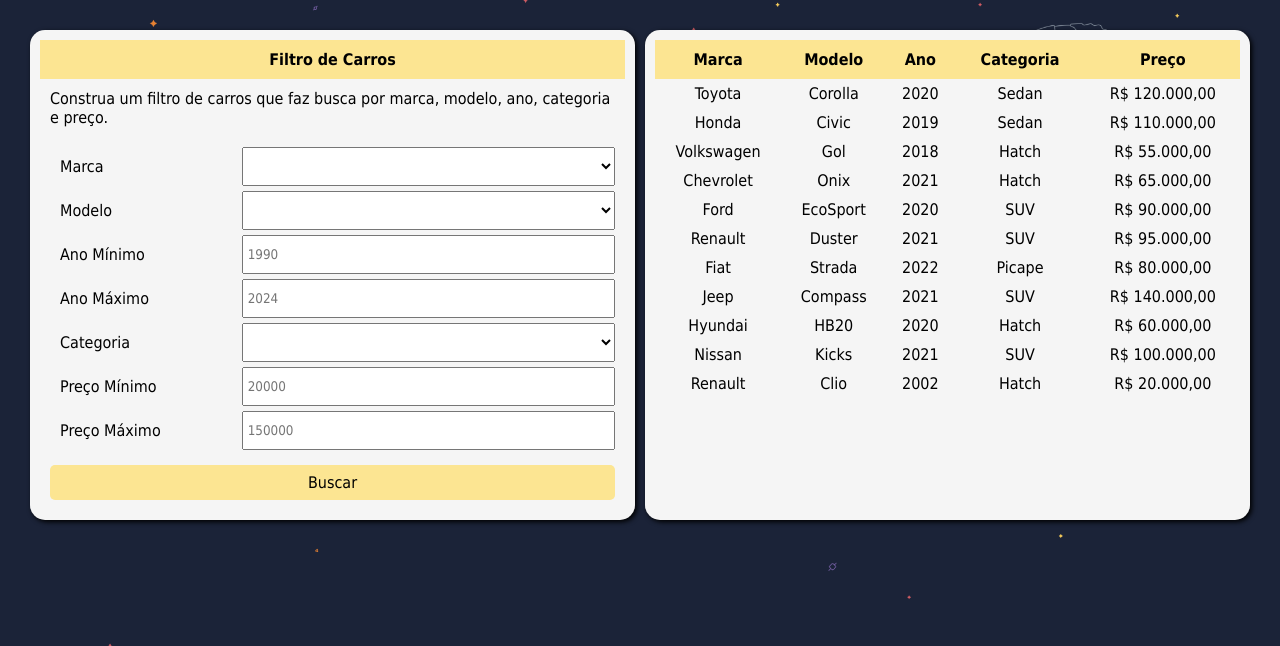
After one commit to melperdomo/treinamento-php, a PHP site: page /13-classes/buscador/Filtro.php in a window 1280 px wide. The commit adds this page. Shown: the top 646 px of the page. Run offline with PHP 8.4, Linux system fonts and the light colour scheme.

Commit message:
finalizando super filtro

```diff
--- a/exercicios/13-classes/buscador/Buscador.php
+++ b/exercicios/13-classes/buscador/Buscador.php
@@ -1,99 +1,22 @@
 <?php
+
+define("CARROS" , include "Carros.php");
+
 class Buscador
 {
-    const CARROS = [
-        [
-            'marca' => 'Toyota',
-            'modelo' => 'Corolla',
-            'ano' => 2020,
-            'categoria' => 'Sedan',
-            'preco' => 120000.00
-        ],
-        [
-            'marca' => 'Honda',
-            'modelo' => 'Civic',
-            'ano' => 2019,
-            'categoria' => 'Sedan',
-            'preco' => 110000.00
-        ],
-        [
-            'marca' => 'Volkswagen',
-            'modelo' => 'Gol',
-            'ano' => 2018,
-            'categoria' => 'Hatch',
-            'preco' => 55000.00
-        ],
-        [
-            'marca' => 'Chevrolet',
-            'modelo' => 'Onix',
-            'ano' => 2021,
-            'categoria' => 'Hatch',
-            'preco' => 65000.00
-        ],
-        [
-            'marca' => 'Ford',
-            'modelo' => 'EcoSport',
-            'ano' => 2020,
-            'categoria' => 'SUV',
-            'preco' => 90000.00
-        ],
-        [
-            'marca' => 'Renault',
-            'modelo' => 'Duster',
-            'ano' => 2021,
-            'categoria' => 'SUV',
-            'preco' => 95000.00
-        ],
-        [
-            'marca' => 'Fiat',
-            'modelo' => 'Strada',
-            'ano' => 2022,
-            'categoria' => 'Picape',
-            'preco' => 80000.00
-        ],
-        [
-            'marca' => 'Jeep',
-            'modelo' => 'Compass',
-            'ano' => 2021,
-            'categoria' => 'SUV',
-            'preco' => 140000.00
-        ],
-        [
-            'marca' => 'Hyundai',
-            'modelo' => 'HB20',
-            'ano' => 2020,
-            'categoria' => 'Hatch',
-            'preco' => 60000.00
-        ],
-        [
-            'marca' => 'Nissan',
-            'modelo' => 'Kicks',
-            'ano' => 2021,
-            'categoria' => 'SUV',
-            'preco' => 100000.00
-        ],
-        [
-            'marca' => 'Renault',
-            'modelo' => 'Clio',
-            'ano' => 2002,
-            'categoria' => 'Hatch',
-            'preco' => 20000.00
-        ],
-    ];
-
     static function filtraMarca(string $marca):array
     {
         // $marcas_carros = [];
-        // foreach (static::CARROS as $carro) {
+        // foreach (CARROS as $carro) {
         //     if ($carro['marca'] == $marca) {
         //         $marcas_carros[] = $carro;
         //     }
         // }
         // return $marcas_carros;
         if (empty($marca)) {
-            return static::CARROS;
+            return CARROS;
         }
-        return array_filter(static::CARROS, function($carro) use($marca) {
+        return array_filter(CARROS, function($carro) use($marca) {
             return ($carro['marca'] == $marca);
             // uma verificação com o array filter me retorna um resultado boleano true or false
         });
@@ -102,16 +25,16 @@ class Buscador
     static function filtraModelo(string $modelo):array
     {
         // $modelo_Carros = [];
-        // foreach (static::CARROS as $carro) {
+        // foreach (CARROS as $carro) {
         //     if ($carro['modelo'] == $modelo) {
         //         $modelo_Carros[] = $carro;
         //     }
         // }
         // return $modelo_Carros;
         if (empty($modelo)){
-            return static::CARROS;
+            return CARROS;
         }
-        return array_filter(static::CARROS, function($carro) use($modelo) {
+        return array_filter(CARROS, function($carro) use($modelo) {
             return ($carro['modelo'] == $modelo);
         });
     }
@@ -119,16 +42,16 @@ class Buscador
     static function filtraCategoria(string $categoria):array
     {
         // $categoria_carros = [];
-        // foreach (static::CARROS as $carro) {
+        // foreach (CARROS as $carro) {
         //     if ($carro['categoria'] == $categoria) {
         //         $categoria_carros[] = $carro;
         //     }
         // }
         // return $categoria_carros;
         if (empty($categoria)){
-            return static::CARROS;
+            return CARROS;
         }
-        return array_filter(static::CARROS, function($carro) use($categoria) {
+        return array_filter(CARROS, function($carro) use($categoria) {
             return ($carro['categoria'] == $categoria);
         });
     }
@@ -136,16 +59,16 @@ class Buscador
     static function filtraPrecoMin(float $preco_min):array
     {
         // $preco_carros = [];
-        // foreach (static::CARROS as $carro) {
+        // foreach (CARROS as $carro) {
         //     if ($carro['preco'] >= $preco_min && $carro['preco'] <= $preco_max) {
         //         $preco_carros[] = $carro;
         //     }
         // }
         // return $preco_carros;
         if (empty($preco_min)){
-            return static::CARROS;
+            return CARROS;
         }
-        return array_filter(static::CARROS, function($carro) use($preco_min) {
+        return array_filter(CARROS, function($carro) use($preco_min) {
             return ($carro['preco'] >= $preco_min);
         });
     }
@@ -153,9 +76,9 @@ class Buscador
     static function filtraPrecoMax(float $preco_max):array
     {
         if (empty($preco_max)){
-            return static::CARROS;
+            return CARROS;
         }
-        return array_filter(static::CARROS, function ($carro) use($preco_max) {
+        return array_filter(CARROS, function ($carro) use($preco_max) {
             return ($carro['preco'] <= $preco_max);
         });
     }
@@ -163,16 +86,16 @@ class Buscador
     static function filtraAnoMin(int $ano_min):array
     {
         // $ano_carros = [];
-        // foreach (static::CARROS as $carro) {
+        // foreach (CARROS as $carro) {
         //     if ($carro['ano'] >= $ano_min && $carro['ano'] <= $ano_max) {
         //         $ano_carros[] = $carro;
         //     }
         // }
         // return $ano_carros;
         if (empty($ano_min)) {
-            return static::CARROS;
+            return CARROS;
         }
-        return array_filter(static::CARROS, function($carro) use($ano_min) {
+        return array_filter(CARROS, function($carro) use($ano_min) {
             return ($carro['ano'] >= $ano_min);
         });
     }
@@ -180,9 +103,9 @@ class Buscador
     static function filtraAnoMax(int $ano_max):array
     {
         if (empty($ano_max)) {
-            return static::CARROS;
+            return CARROS;
         }
-        return array_filter(static::CARROS, function($carro) use($ano_max) {
+        return array_filter(CARROS, function($carro) use($ano_max) {
             return ($carro['ano'] <= $ano_max);
         });
     }
@@ -195,7 +118,7 @@ class Buscador
         $carros_do_preco_max = static::filtraPrecoMax($preco_max);
         $carros_do_ano_min = static::filtraAnoMin($ano_min);
         $carros_do_ano_max = static::filtraAnoMax($ano_max);
-        $carros_encontrados = array_filter(static::CARROS, function($carro) use($carros_da_marca, $carros_do_modelo, $carros_da_categoria, $carros_do_preco_min, $carros_do_preco_max, $carros_do_ano_min, $carros_do_ano_max) {
+        $carros_encontrados = array_filter(CARROS, function($carro) use($carros_da_marca, $carros_do_modelo, $carros_da_categoria, $carros_do_preco_min, $carros_do_preco_max, $carros_do_ano_min, $carros_do_ano_max) {
             if (in_array($carro, $carros_da_marca) && in_array($carro, $carros_do_modelo) && in_array($carro, $carros_da_categoria) && in_array($carro, $carros_do_preco_min) && in_array($carro, $carros_do_preco_max) && in_array($carro, $carros_do_ano_min) && in_array($carro, $carros_do_ano_max)) {
                 return true;
             } else {
--- a/exercicios/13-classes/buscador/Carros.php
+++ b/exercicios/13-classes/buscador/Carros.php
@@ -1,110 +1,80 @@
 <?php
-include "Buscador.php";
-$marca = @$_GET['marca'] ?? '';
-$modelo = @$_GET['modelo'] ?? '';
-$ano_min = intval(@$_GET['ano-min']) ?? 0;
-$ano_max = intval(@$_GET['ano-max']) ?? 0;
-$categoria = @$_GET['categoria'] ?? '';
-$preco_min = floatval(@$_GET['preco-min']) ?? 0;
-$preco_max = floatval(@$_GET['preco-max']) ?? 0;
-?>
-<!DOCTYPE html>
-<html lang="pt-br">
-
-<head>
-    <meta charset="UTF-8">
-    <meta name="viewport" content="width=device-width, initial-scale=1.0">
-    <title>Carros</title>
-    <link rel="stylesheet" href="style/style.css">
-</head>
-
-<body>
-    <div class="conteiner">
-        <div class="buscador">
-            <h1>Filtro de Carros</h1>
-            <p>Construa um filtro de carros que faz busca por marca, modelo, ano, categoria e preço.</p>
-            <form class="buscador-opcoes">
-
-            <label for="marca">Marca </label>
-                <select class="buscador-item" name="marca" id="marca">
-                    <option value=""></option>
-                    <option value="Toyota">Toyota</option>
-                    <option value="Volkswagen">Volkswagen</option>
-                    <option value="Honda">Honda</option>
-                    <option value="Chevrolet">Chevrolet</option>
-                    <option value="Ford">Ford</option>
-                    <option value="Renault">Renault</option>
-                    <option value="Fiat">Fiat</option>
-                    <option value="Jeep">Jeep</option>
-                    <option value="Hyundai">Hyundai</option>
-                    <option value="Nissan">Nissan</option>
-                </select>
-
-
-                <label for="modelo">Modelo </label>
-                <select class="buscador-item" name="modelo" id="modelo">
-                    <option value=""></option>
-                    <option value="Corolla">Corolla</option>
-                    <option value="Civic">Civic</option>
-                    <option value="Gol">Gol</option>
-                    <option value="Onix">Onix</option>
-                    <option value="EcoSport">EcoSport</option>
-                    <option value="Duster">Duster</option>
-                    <option value="Strada">Strada</option>
-                    <option value="Compass">Compass</option>
-                    <option value="HB20">HB20</option>
-                    <option value="Kicks">Kicks</option>
-                </select>
-
-
-                <label for="ano-min">Ano Mínimo </label>
-                <input class="buscador-item-number" type="number" id="ano-min" name="ano-min" step="1" min="1990" max="2024" placeholder="1990">
-
-
-                <label for="ano-max">Ano Máximo </label>
-                <input class="buscador-item-number" type="number" id="ano-max" name="ano-max" step="1" min="1990" max="2024" placeholder="2024">
-
-                <label for="categoria">Categoria </label>
-                <select class="buscador-item" name="categoria" id="categoria">
-                    <option value=""></option>
-                    <option value="Sedan">Sedan</option>
-                    <option value="Hatch">Hatch</option>
-                    <option value="SUV">SUV</option>
-                    <option value="Picape">Picape</option>
-                </select>
-
-
-                <label for="preco-min">Preço Mínimo </label>
-                <input class="buscador-item-number" type="number" id="preco-min" name="preco-min" step="0.5" min="0" placeholder="20000">
-
-                <label for="preco-max">Preço Máximo </label>
-                <input class="buscador-item-number" type="number" id="preco-max" name="preco-max" step="0.5" min="0" placeholder="150000">
-
-                <button type="submit"> Buscar </button>
-        </form>
-        </div>
-        <div class="buscador">
-            <?php $carros = Buscador::filtrar($marca, $modelo, $categoria, $preco_min, $preco_max, $ano_min, $ano_max) ?>
-            <table class="buscador-resultados">
-                <tr>
-                    <th>Marca</th>
-                    <th>Modelo</th>
-                    <th>Ano</th>
-                    <th>Categoria</th>
-                    <th class="col-preco">Preço</th>
-                </tr>
-                <?php foreach ($carros as $carro): ?>
-                    <tr>
-                        <td><?php echo $carro['marca'] ?></td>
-                        <td><?php echo $carro['modelo'] ?></td>
-                        <td><?php echo $carro['ano'] ?></td>
-                        <td><?php echo $carro['categoria'] ?></td>
-                        <td class="col-preco"><?php echo "R$ " . number_format($carro['preco'], 2, ',','.')?></td>
-                    </tr>
-                <?php endforeach ?>
-            </table>
-        </div>
-    </div>
-</body>
-
-</html>
+return [
+    [
+        'marca' => 'Toyota',
+        'modelo' => 'Corolla',
+        'ano' => 2020,
+        'categoria' => 'Sedan',
+        'preco' => 120000.00
+    ],
+    [
+        'marca' => 'Honda',
+        'modelo' => 'Civic',
+        'ano' => 2019,
+        'categoria' => 'Sedan',
+        'preco' => 110000.00
+    ],
+    [
+        'marca' => 'Volkswagen',
+        'modelo' => 'Gol',
+        'ano' => 2018,
+        'categoria' => 'Hatch',
+        'preco' => 55000.00
+    ],
+    [
+        'marca' => 'Chevrolet',
+        'modelo' => 'Onix',
+        'ano' => 2021,
+        'categoria' => 'Hatch',
+        'preco' => 65000.00
+    ],
+    [
+        'marca' => 'Ford',
+        'modelo' => 'EcoSport',
+        'ano' => 2020,
+        'categoria' => 'SUV',
+        'preco' => 90000.00
+    ],
+    [
+        'marca' => 'Renault',
+        'modelo' => 'Duster',
+        'ano' => 2021,
+        'categoria' => 'SUV',
+        'preco' => 95000.00
+    ],
+    [
+        'marca' => 'Fiat',
+        'modelo' => 'Strada',
+        'ano' => 2022,
+        'categoria' => 'Picape',
+        'preco' => 80000.00
+    ],
+    [
+        'marca' => 'Jeep',
+        'modelo' => 'Compass',
+        'ano' => 2021,
+        'categoria' => 'SUV',
+        'preco' => 140000.00
+    ],
+    [
+        'marca' => 'Hyundai',
+        'modelo' => 'HB20',
+        'ano' => 2020,
+        'categoria' => 'Hatch',
+        'preco' => 60000.00
+    ],
+    [
+        'marca' => 'Nissan',
+        'modelo' => 'Kicks',
+        'ano' => 2021,
+        'categoria' => 'SUV',
+        'preco' => 100000.00
+    ],
+    [
+        'marca' => 'Renault',
+        'modelo' => 'Clio',
+        'ano' => 2002,
+        'categoria' => 'Hatch',
+        'preco' => 20000.00
+    ],
+];
--- /dev/null
+++ b/exercicios/13-classes/buscador/Filtro.php
@@ -0,0 +1,108 @@
+<?php
+include "Buscador.php";
+$marca = @$_GET['marca'] ?? '';
+$modelo = @$_GET['modelo'] ?? '';
+$ano_min = intval(@$_GET['ano-min']) ?? 0;
+$ano_max = intval(@$_GET['ano-max']) ?? 0;
+$categoria = @$_GET['categoria'] ?? '';
+$preco_min = floatval(@$_GET['preco-min']) ?? 0;
+$preco_max = floatval(@$_GET['preco-max']) ?? 0;
+?>
+
+<!DOCTYPE html>
+<html lang="pt-br">
+
+<head>
+    <meta charset="UTF-8">
+    <meta name="viewport" content="width=device-width, initial-scale=1.0">
+    <title>Carros</title>
+    <link rel="stylesheet" href="style/style.css">
+</head>
+
+<body>
+    <div class="conteiner">
+        <div class="buscador">
+            <h1>Filtro de Carros</h1>
+            <p>Construa um filtro de carros que faz busca por marca, modelo, ano, categoria e preço.</p>
+            <form class="buscador-opcoes">
+
+            <label for="marca">Marca </label>
+                <select class="buscador-item" name="marca" id="marca">
+                    <option value=""></option>
+                    <option value="Toyota" <?php if ($marca == "Toyota") echo "selected" ?>>Toyota</option>
+                    <option value="Volkswagen" <?php if ($marca == "Volkswagen") echo "selected" ?>>Volkswagen</option>
+                    <option value="Honda" <?php if ($marca == "Honda") echo "selected" ?>>Honda</option>
+                    <option value="Chevrolet" <?php if ($marca == "Chevrolet") echo "selected" ?>>Chevrolet</option>
+                    <option value="Ford" <?php if ($marca == "Ford") echo "selected" ?>>Ford</option>
+                    <option value="Renault" <?php if ($marca == "Renault") echo "selected" ?>>Renault</option>
+                    <option value="Fiat" <?php if ($marca == "Fiat") echo "selected" ?>>Fiat</option>
+                    <option value="Jeep" <?php if ($marca == "Jeep") echo "selected" ?>>Jeep</option>
+                    <option value="Hyundai" <?php if ($marca == "Hyundai") echo "selected" ?>>Hyundai</option>
+                    <option value="Nissan" <?php if ($marca == "Nissan") echo "selected" ?>>Nissan</option>
+                </select>
+
+                <label for="modelo">Modelo </label>
+                <select class="buscador-item" name="modelo" id="modelo">
+                    <option value=""></option>
+                    <option value="Corolla" <?php if ($modelo == "Corolla") echo "selected" ?>>Corolla</option>
+                    <option value="Civic" <?php if ($modelo == "Civic") echo "selected" ?>>Civic</option>
+                    <option value="Gol" <?php if ($modelo == "Gol") echo "selected" ?>>Gol</option>
+                    <option value="Onix" <?php if ($modelo == "Onix") echo "selected" ?>>Onix</option>
+                    <option value="EcoSport" <?php if ($modelo == "EcoSport") echo "selected" ?>>EcoSport</option>
+                    <option value="Duster" <?php if ($modelo == "Duster") echo "selected" ?>>Duster</option>
+                    <option value="Strada" <?php if ($modelo == "Strada") echo "selected" ?>>Strada</option>
+                    <option value="Compass" <?php if ($modelo == "Compass") echo "selected" ?>>Compass</option>
+                    <option value="HB20" <?php if ($modelo == "HB20") echo "selected" ?>>HB20</option>
+                    <option value="Kicks" <?php if ($modelo == "Kicks") echo "selected" ?>>Kicks</option>
+                </select>
+
+                <label for="ano-min">Ano Mínimo </label>
+                <input class="buscador-item-number" type="number" id="ano-min" name="ano-min" step="1" min="1990" max="2024" placeholder="1990" value="<?php echo $ano_min ? $ano_min: ''?>">
+
+                <label for="ano-max">Ano Máximo </label>
+                <input class="buscador-item-number" type="number" id="ano-max" name="ano-max" step="1" min="1990" max="2024" placeholder="2024" value="<?php echo $ano_max ? $ano_max: ''?>">
+
+                <label for="categoria">Categoria </label>
+                <select class="buscador-item" name="categoria" id="categoria">
+                    <option value=""></option>
+                    <option value="Sedan" <?php if ($categoria == "Sedan") echo "selected" ?>>Sedan</option>
+                    <option value="Hatch" <?php if ($categoria == "Hatch") echo "selected" ?>>Hatch</option>
+                    <option value="SUV" <?php if ($categoria == "SUV") echo "selected" ?>>SUV</option>
+                    <option value="Picape" <?php if ($categoria == "Picape") echo "selected" ?>>Picape</option>
+                </select>
+
+                <label for="preco-min">Preço Mínimo </label>
+                <input class="buscador-item-number" type="number" id="preco-min" name="preco-min" step="0.5" min="0" placeholder="20000" value="<?php echo $preco_min ? $preco_min: '' ?>">
+                <!-- Isso é um ternário, ele faz o echo do preco min, e se o valor for verdadeiro (se houver valor) ele pega o preço min, se não, ele pega nada. -->
+
+                <label for="preco-max">Preço Máximo </label>
+                <input class="buscador-item-number" type="number" id="preco-max" name="preco-max" step="0.5" min="0" placeholder="150000" value="<?php echo $preco_max ? $preco_max: '' ?>">
+
+                <button type="submit">Buscar</button>
+        </form>
+        </div>
+        <div class="buscador">
+            <?php $carros = Buscador::filtrar($marca, $modelo, $categoria, $preco_min, $preco_max, $ano_min, $ano_max) ?>
+            <table class="buscador-resultados">
+                <tr>
+                    <th>Marca</th>
+                    <th>Modelo</th>
+                    <th>Ano</th>
+                    <th>Categoria</th>
+                    <th class="col-preco">Preço</th>
+                </tr>
+                <?php foreach ($carros as $carro): ?>
+                    <tr>
+                        <td><?php echo $carro['marca'] ?></td>
+                        <td><?php echo $carro['modelo'] ?></td>
+                        <td><?php echo $carro['ano'] ?></td>
+                        <td><?php echo $carro['categoria'] ?></td>
+                        <td class="col-preco"><?php echo "R$ " . number_format($carro['preco'], 2, ',','.')?></td>
+                    </tr>
+                <?php endforeach ?>
+            </table>
+        </div>
+    </div>
+</body>
+
+</html>
```
